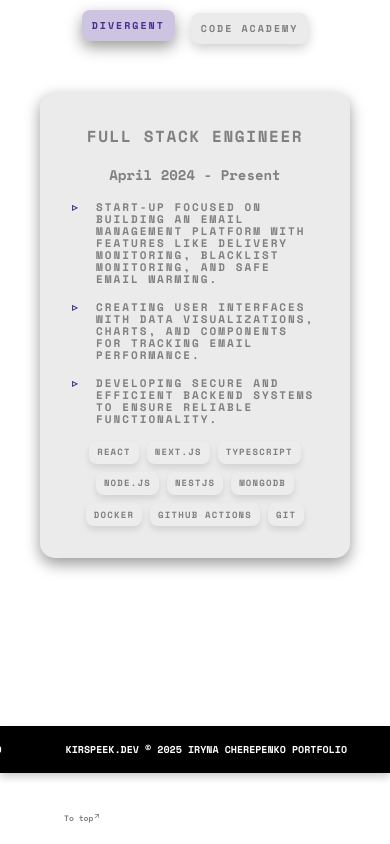
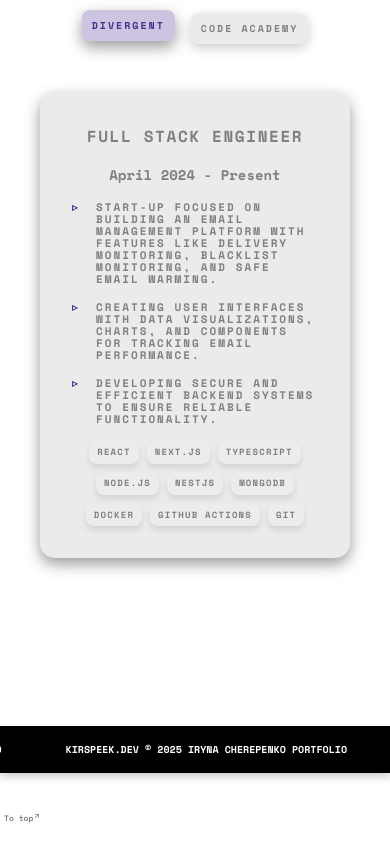
Before and after one commit to Kirspeek/site, a React (Vite) app: page / in a window 390 px wide. Shown: the part 4502-5346 px from the top of the page. Built offline with nearby package versions, Linux system fonts and the light colour scheme.

Commit message:
fix button

```diff
--- a/src/components/MainSlider.tsx
+++ b/src/components/MainSlider.tsx
@@ -97,11 +97,13 @@ function MainSlider() {
       <div id="about" className="title-container">
         <SectionTitle sectionNumber="01" name="About me" />
       </div>
+
       {aboutPanels.map((panel, index) => (
         <div key={index} className="panel rose">
           {panel}
         </div>
       ))}
+
       <div id="projects" className="title-container">
         <SectionTitle sectionNumber="02" name="Things I've built" />
       </div>
--- a/src/index.css
+++ b/src/index.css
@@ -249,6 +249,7 @@ body {
   }
   .to-top-button {
     font-size: 0.5rem;
+    padding-left: 2px;
   }
   .center-container {
     padding: 0.5rem;
```
